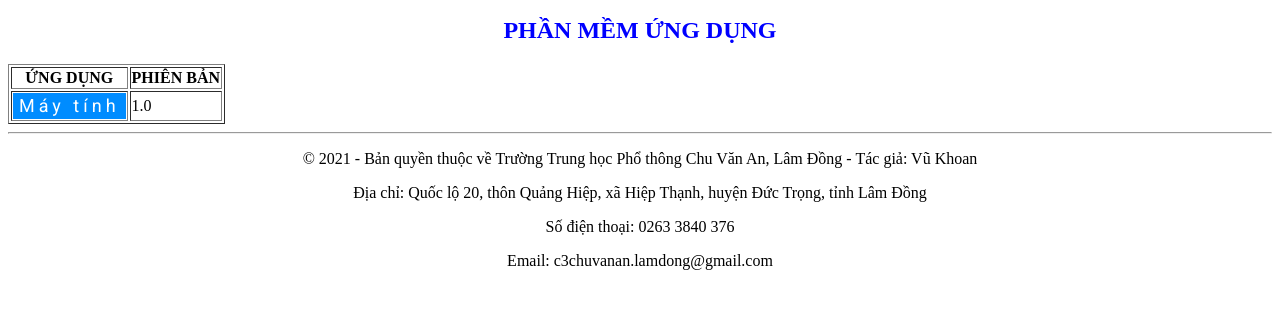
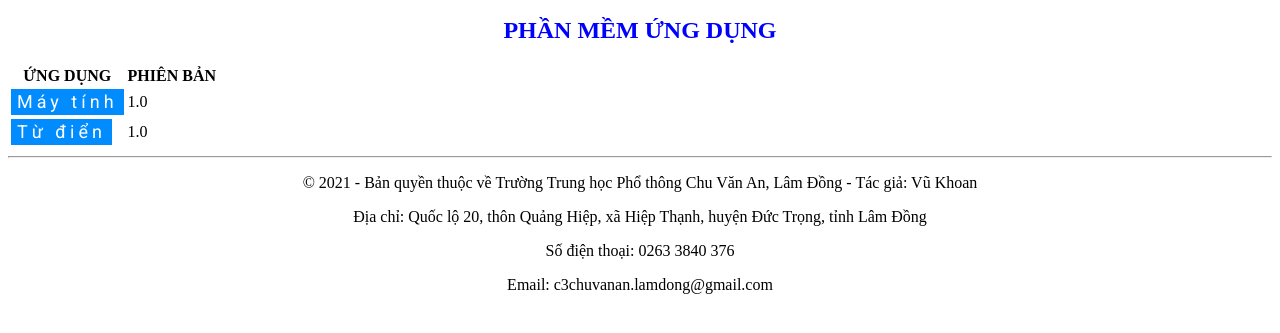
Before and after one commit to khoanvuviefox/ChuVanAn, a plain HTML site: page TaiLieu.html in a window 1280 px wide. Shown: the part 163-496 px from the top of the page. Drawn offline with Linux system fonts and the light colour scheme.

Commit message:
Update TaiLieu.html

```diff
--- a/TaiLieu.html
+++ b/TaiLieu.html
@@ -52,7 +52,7 @@
 
     </form>
     <h2 style="color: blue; text-align: center;">PHẦN MỀM ỨNG DỤNG</h2>
-    <table border="1" , class="center" style="background-color: white;">
+    <table class="center" style="background-color: white;">
         <tr>
             <th>ỨNG DỤNG</th>
             <th>PHIÊN BẢN</th>
@@ -61,6 +61,14 @@
             <td>
                 <div class="buttoncva">
                     <button><a href="tlMayTinh.html">Máy tính</a></button>
+                </div>
+            </td>
+            <td>1.0</td>
+        </tr>
+        <tr>
+            <td>
+                <div class="buttoncva">
+                    <button><a href="https://translate.google.cn/?hl=vi&sl=vi&tl=en&op=translate">Từ điển</a></button>
                 </div>
             </td>
             <td>1.0</td>
```
